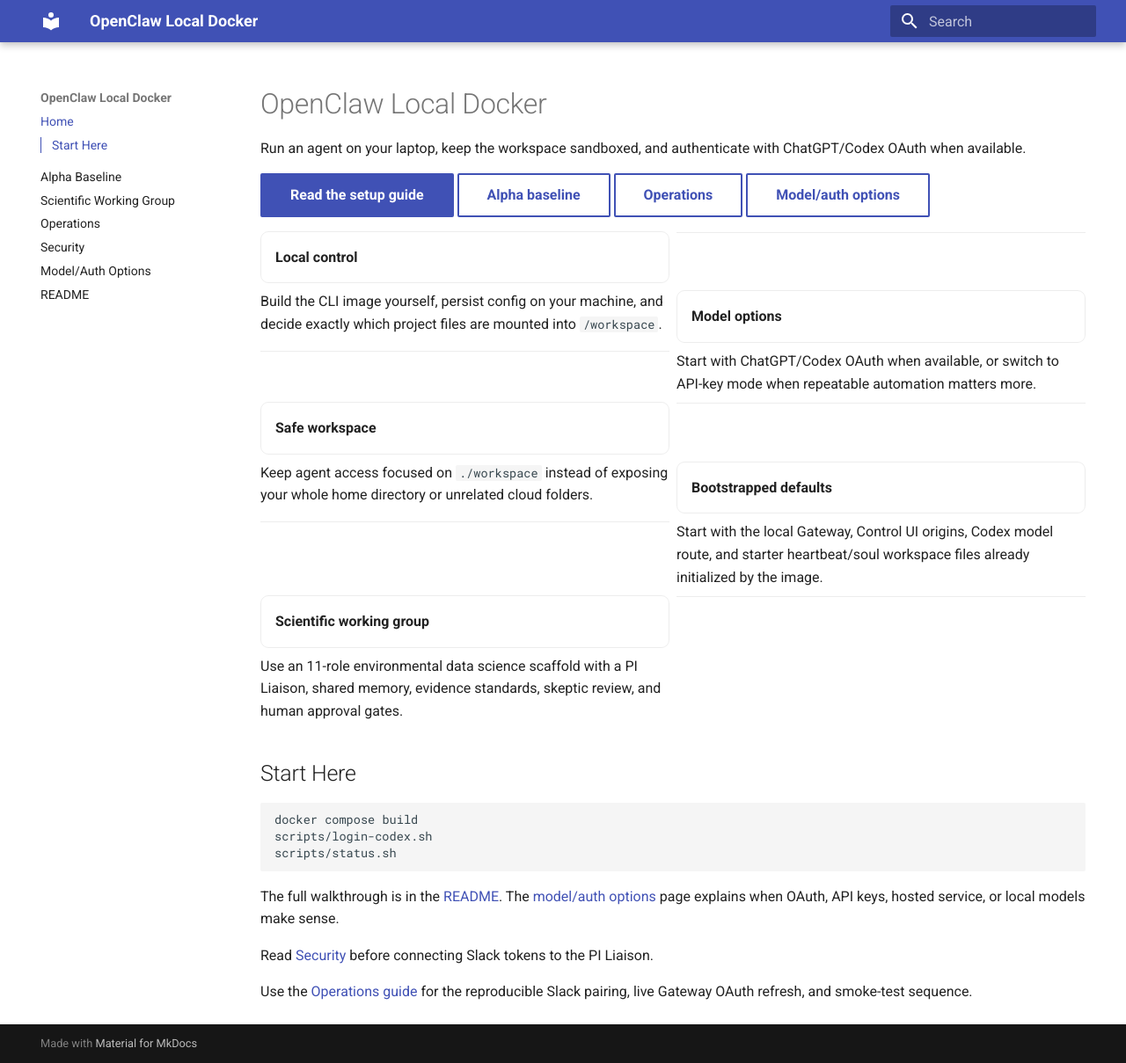
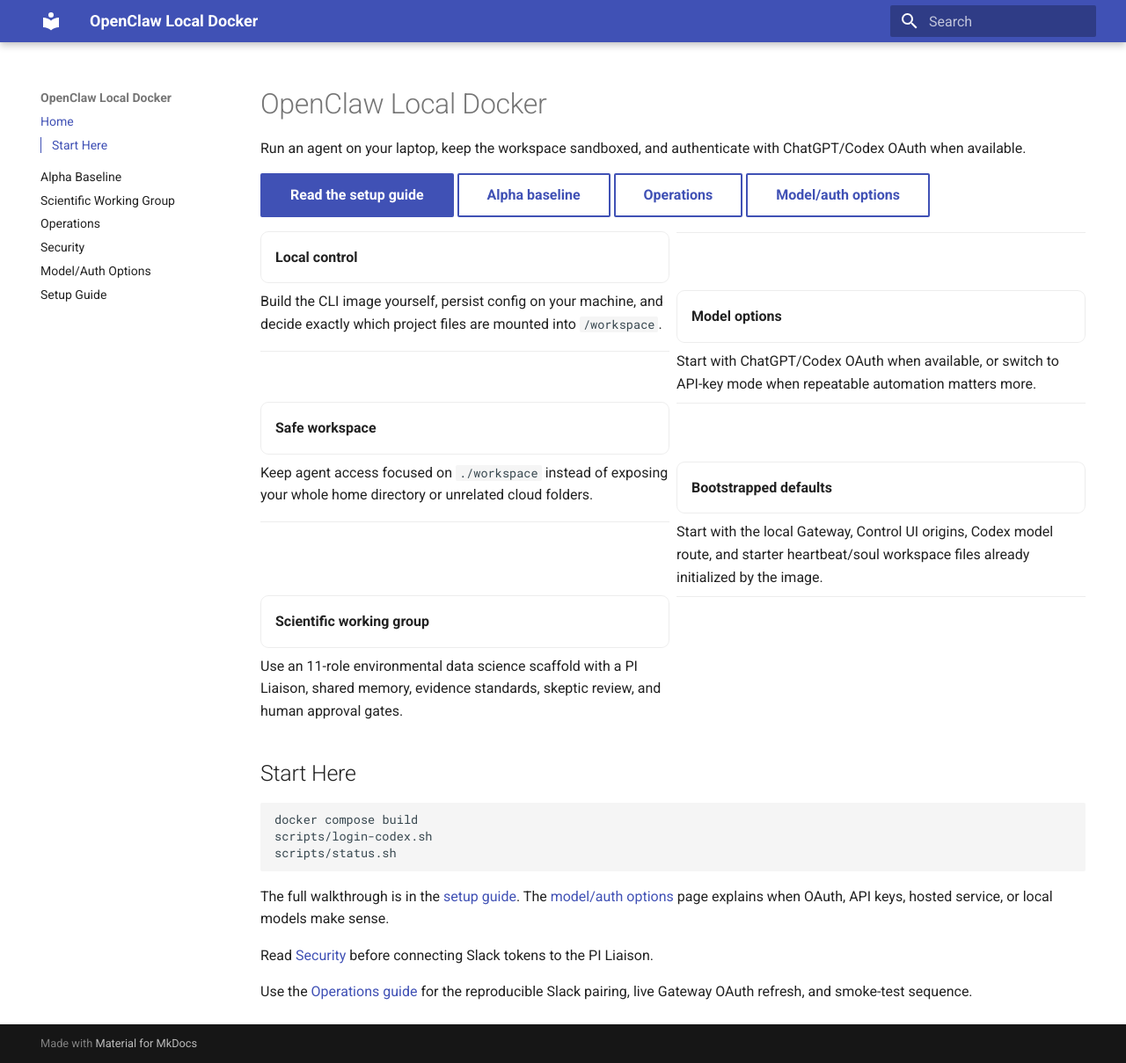
Before and after one commit to CU-ESIIL/openclaw_container, an MkDocs documentation site: the page built from docs/index.md, in a window 1280 px wide and 1209 px high. Shown: the whole window at 88% size. Built offline with MkDocs 1.6.1 and Material for MkDocs 9.7.7, drawn with Linux system fonts in a browser that asks for light colours.

Commit message:
fix error

````diff
--- a/docs/index.md
+++ b/docs/index.md
@@ -2,7 +2,7 @@
 
 Run an agent on your laptop, keep the workspace sandboxed, and authenticate with ChatGPT/Codex OAuth when available.
 
-[Read the setup guide](README.md){ .md-button .md-button--primary }
+[Read the setup guide](setup.md){ .md-button .md-button--primary }
 [Alpha baseline](alpha.md){ .md-button }
 [Operations](operations.md){ .md-button }
 [Model/auth options](model-options.md){ .md-button }
@@ -49,7 +49,7 @@
 scripts/status.sh
 ```
 
-The full walkthrough is in the [README](README.md). The [model/auth options](model-options.md) page explains when OAuth, API keys, hosted service, or local models make sense.
+The full walkthrough is in the [setup guide](setup.md). The [model/auth options](model-options.md) page explains when OAuth, API keys, hosted service, or local models make sense.
 
 Read [Security](security.md) before connecting Slack tokens to the PI Liaison.
 
--- a/mkdocs.yml
+++ b/mkdocs.yml
@@ -8,7 +8,7 @@
   - Operations: operations.md
   - Security: security.md
   - Model/Auth Options: model-options.md
-  - README: README.md
+  - Setup Guide: setup.md
 
 theme:
   name: material
````
Also changed, not shown: docs/setup.md (renamed from docs/README.md, +1 -1 lines).
